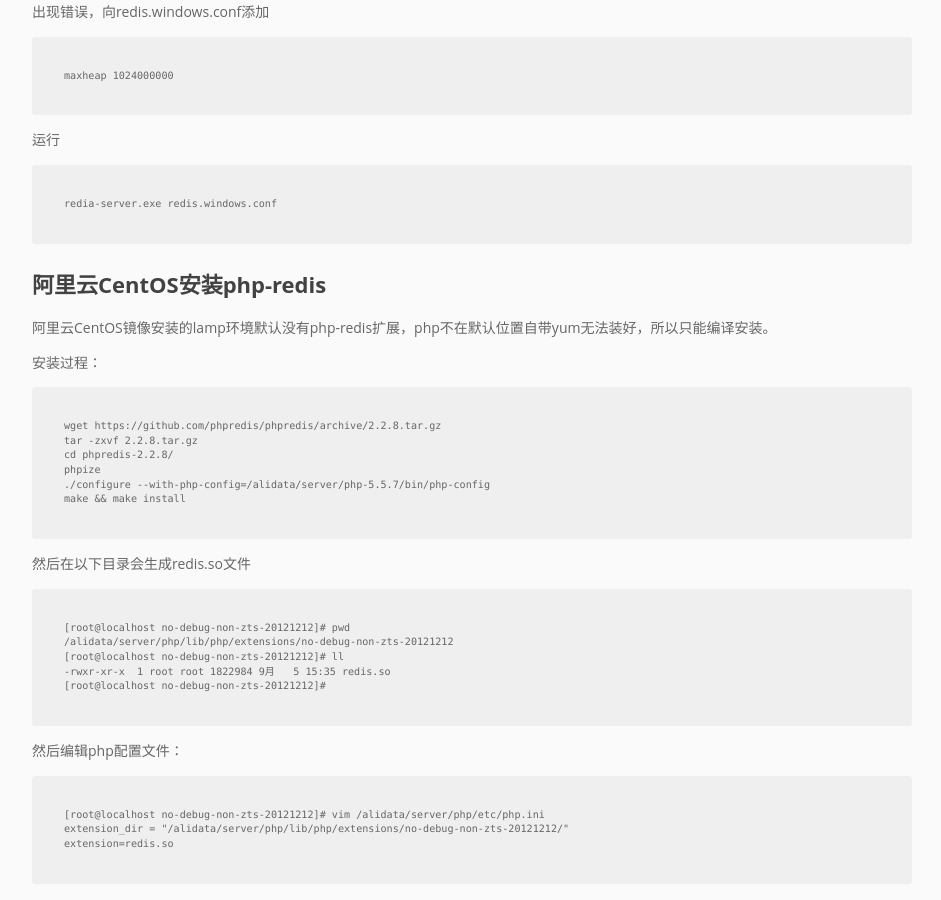
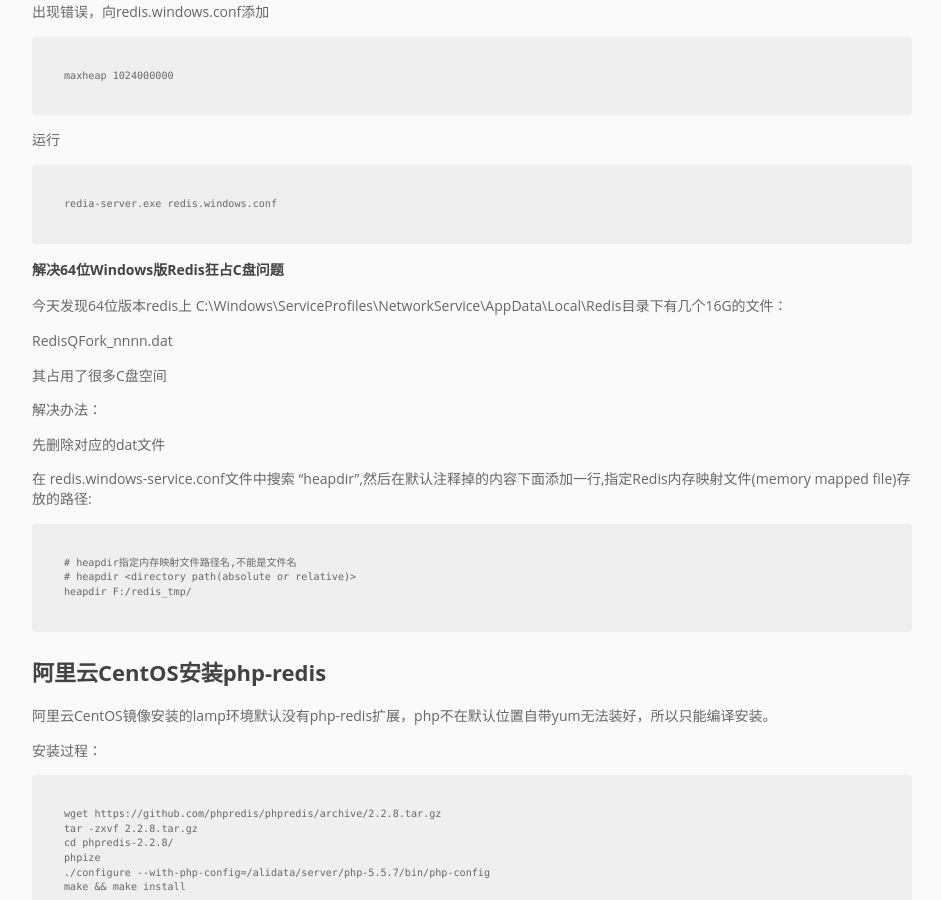
Before and after one commit to pingmalu/pingmalu.github.io, a Jekyll site: the page built from _posts/2015-11-20-安装PHP-redis插件.md, in a window 1280 px wide and 900 px high, scrolled down 908 px. Shown: the whole window, without its empty margins (168-1109 px from the left). Built offline with Jekyll 4.4.1, drawn with Linux system fonts in a browser that asks for light colours; nearby versions of some CDN libraries.

Commit message:
'update'

```diff
--- a/_posts/2015-11-20-安装PHP-redis插件.md
+++ b/_posts/2015-11-20-安装PHP-redis插件.md
@@ -38,6 +38,25 @@
 
     redia-server.exe redis.windows.conf
 
+### 解决64位Windows版Redis狂占C盘问题
+
+今天发现64位版本redis上 C:\Windows\ServiceProfiles\NetworkService\AppData\Local\Redis目录下有几个16G的文件：
+
+RedisQFork_nnnn.dat
+
+其占用了很多C盘空间
+
+解决办法：
+
+先删除对应的dat文件
+
+在 redis.windows-service.conf文件中搜索 "heapdir",然后在默认注释掉的内容下面添加一行,指定Redis内存映射文件(memory mapped file)存放的路径:
+
+	# heapdir指定内存映射文件路径名,不能是文件名
+	# heapdir <directory path(absolute or relative)>
+	heapdir F:/redis_tmp/
+
+
 # 阿里云CentOS安装php-redis
 
 阿里云CentOS镜像安装的lamp环境默认没有php-redis扩展，php不在默认位置自带yum无法装好，所以只能编译安装。
```
